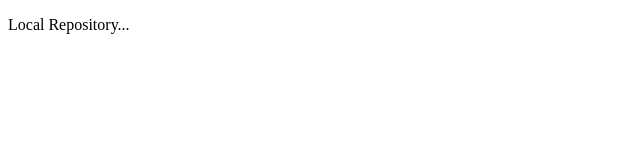
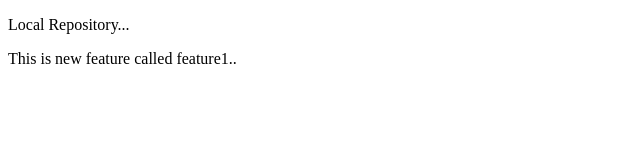
Before and after one commit to Rahulk1799/LocalRepo, a plain HTML site: page index.html in a window 1280 px wide. Shown: the whole page, without its empty margins (0-640 px from the left). Drawn offline with Linux system fonts and the light colour scheme.

Commit message:
new feature

```diff
--- a/index.html
+++ b/index.html
@@ -7,5 +7,6 @@
   </head>
   <body>
     <p>Local Repository...</p>
+    <p>This is new feature called feature1..</p>
   </body>
 </html>
```
